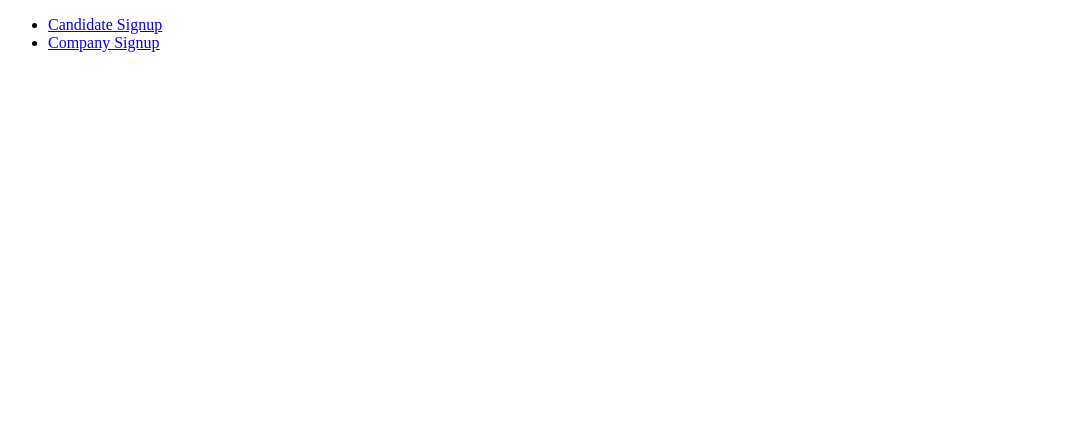
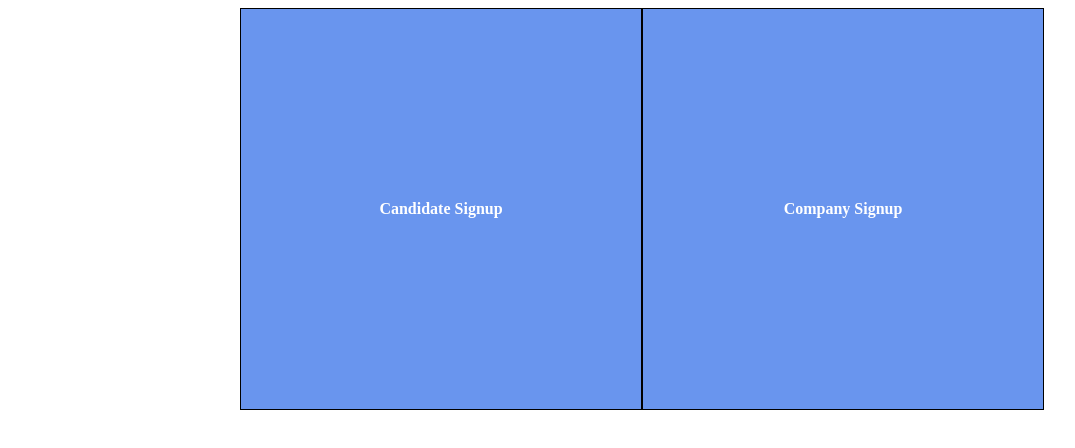
Before and after one commit to dev-gst/Linketinder-Project, a website built with webpack: page Frontend/src/views/index.html in a window 1280 px wide. Shown: the whole page, without its empty margins (0-1075 px from the left). Built offline with nearby package versions, Linux system fonts and the light colour scheme.

Commit message:
feat: improve styling for home page

```diff
--- a/Frontend/src/views/common/css/styles.css
+++ b/Frontend/src/views/common/css/styles.css
@@ -8,8 +8,62 @@
 
 }
 
-body {
+#index-page-parent {
+    display: flex;
+    justify-content: center;
+}
+
+#index-page {
     background-color: var(--background-color);
+    display: flex;
+    flex-direction: row;
+    justify-content: space-between;
+    align-items:stretch;
+    min-height: 50vh;
+    min-width: 800px;
+    max-width: 800px;
+}
+
+.index-section {
+    min-height: 100%;
+    min-width: 50%;
+    border: 1px solid black;
+    display: flex;
+    flex-direction: row;
+    justify-content: center;
+    align-items: center;
+}
+
+.index-section a {
+    min-height: 100%;
+    min-width: 100%;
+    text-decoration: none;
+    display: flex;
+    flex-direction: column;
+    justify-content: center;
+    text-align: center;
+}
+
+#candidate-index,
+#company-index {
+    background-color: var(--primary-color);
+}
+
+#candidate-index:hover,
+#company-index:hover {
+    background-color: var(--secondary-color);
+}
+
+#candidate-index div,
+#company-index div {
+    font-weight: bolder;
+    color: white;
+}
+
+#candidate-index:hover div,
+#company-index:hover div {
+    font-weight: bolder;
+    color: black;
 }
 
 h1, h2, h3, h4, h5, h6 {
--- a/Frontend/src/views/index.html
+++ b/Frontend/src/views/index.html
@@ -12,10 +12,20 @@
 </head>
 
 <body>
-    <ul>
-        <li><a href="./candidate/index.html">Candidate Signup</a></li>
-        <li><a href="./company/index.html">Company Signup</a></li>
-    </ul>
+    <div id="index-page-parent">
+        <div id="index-page">
+            <section class="index-section" id="candidate-index">
+                <a href="./candidate/index.html">
+                    <div>Candidate Signup</div>
+                </a>
+            </section>
+            <section class="index-section" id="company-index">
+                <a href="./company/index.html">
+                    <div>Company Signup</div>
+                </a>
+            </section>
+        </div>
+    </div>
 </body>
 
 </html>
```
